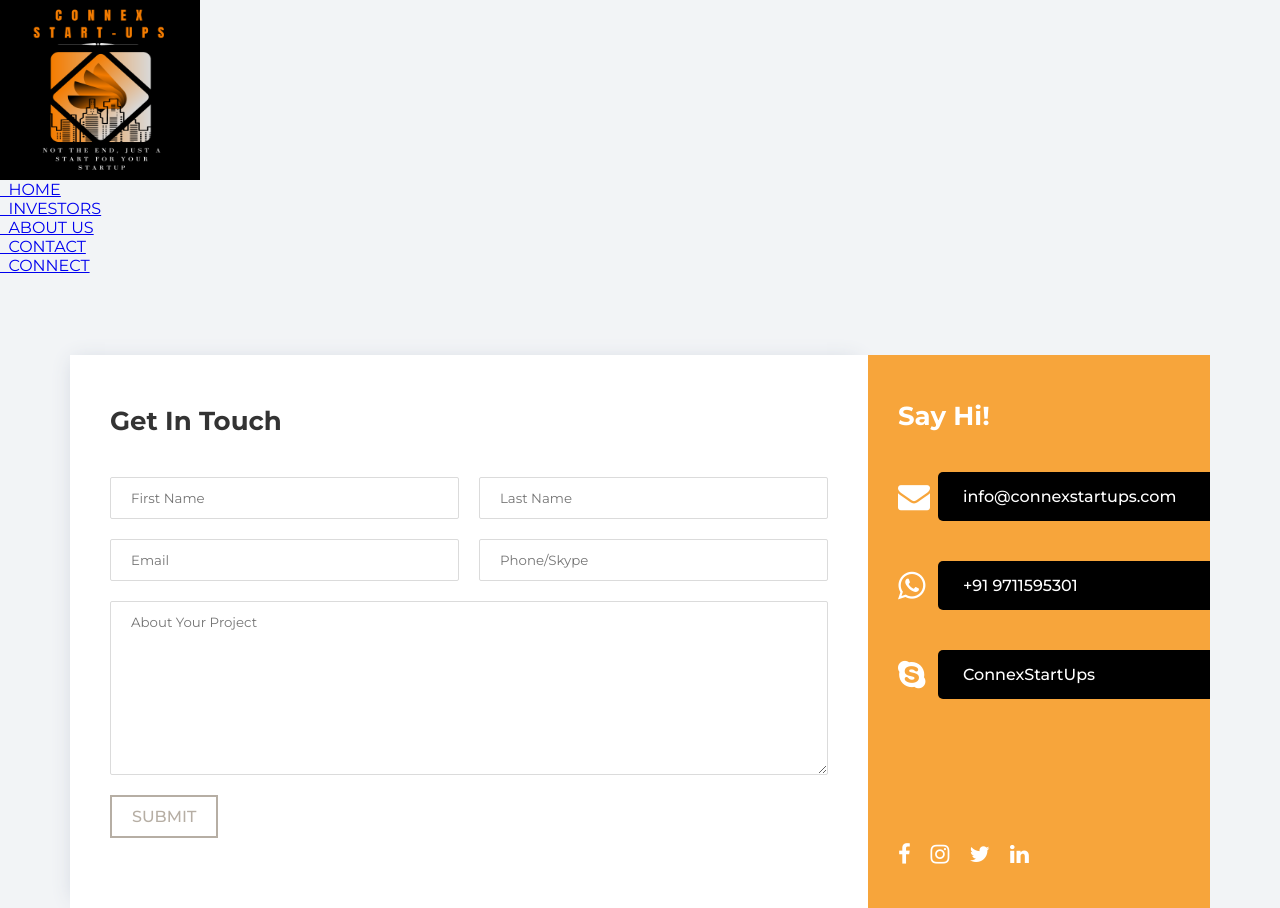
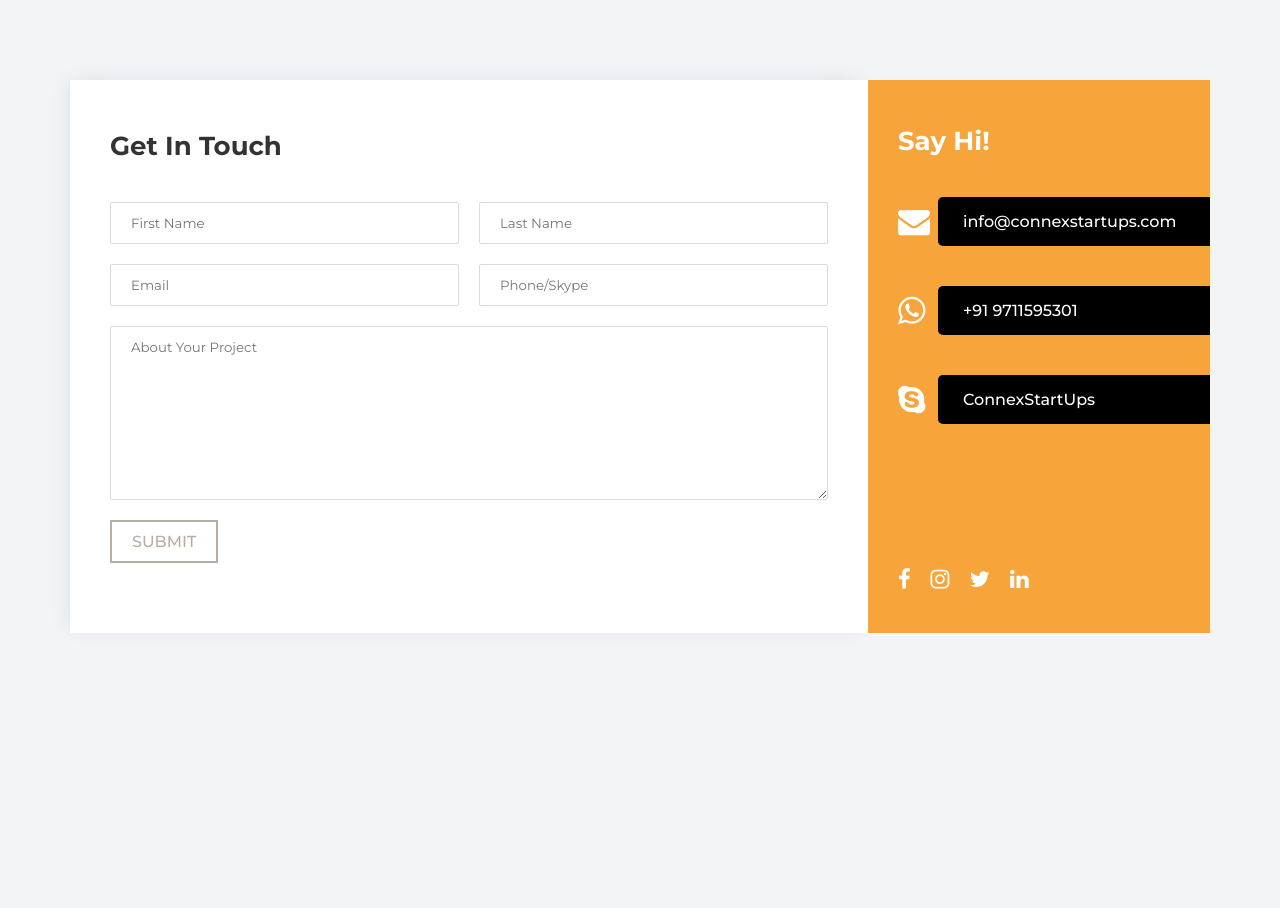
Before and after one commit to singhalshreya/Connex-Start-Ups, a plain HTML site: page contact.html in a window 1280 px wide. After the commit the page ends 800 px from the top, so only its background shows below. Drawn offline with Linux system fonts and the light colour scheme.

Commit message:
Update contact.html

```diff
--- a/contact.html
+++ b/contact.html
@@ -12,19 +12,7 @@
   <body>
     <div class="navbar">
       <div class="icon">
-          <h2 class="logo"><img src="Images/20.png" height="180" width="200"></h2>
-      </div>
-
-      <div class="menu">
-          <ul>
-              <li><a href="index.html">&nbsp;&nbsp;HOME</a></li>
-              <li><a href="investors.html">&nbsp;&nbsp;INVESTORS</a></li>
-              <li><a href="about.html">&nbsp;&nbsp;ABOUT US</a></li>
-              <li><a href="contact.html">&nbsp;&nbsp;CONTACT</a></li>
-              <li><a href="connect.html">&nbsp;&nbsp;CONNECT</a></li>
-
-          </ul>
-      </div>
+          <h2 class="logo"></h2>
     <section class="footer_get_touch_outer">
       <div class="container">
         <div class="footer_get_touch_inner grid-70-30">
```
